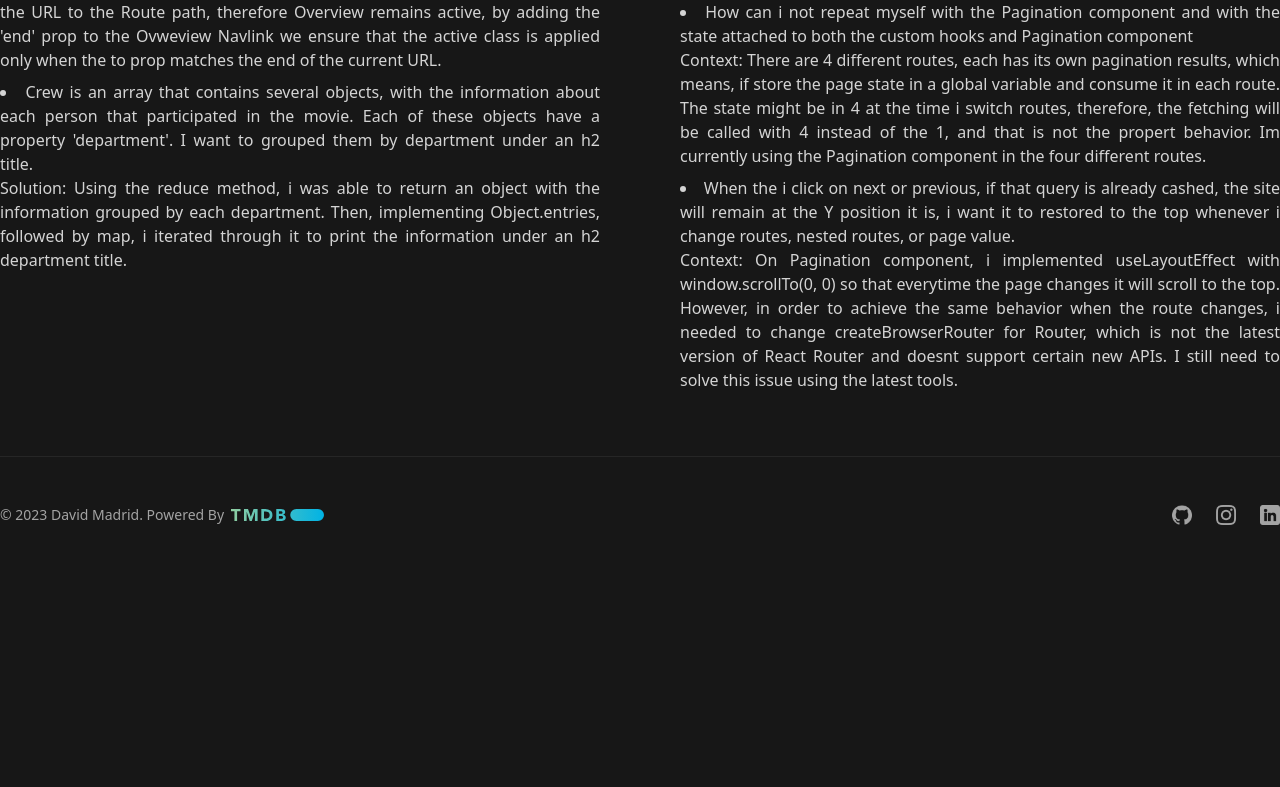
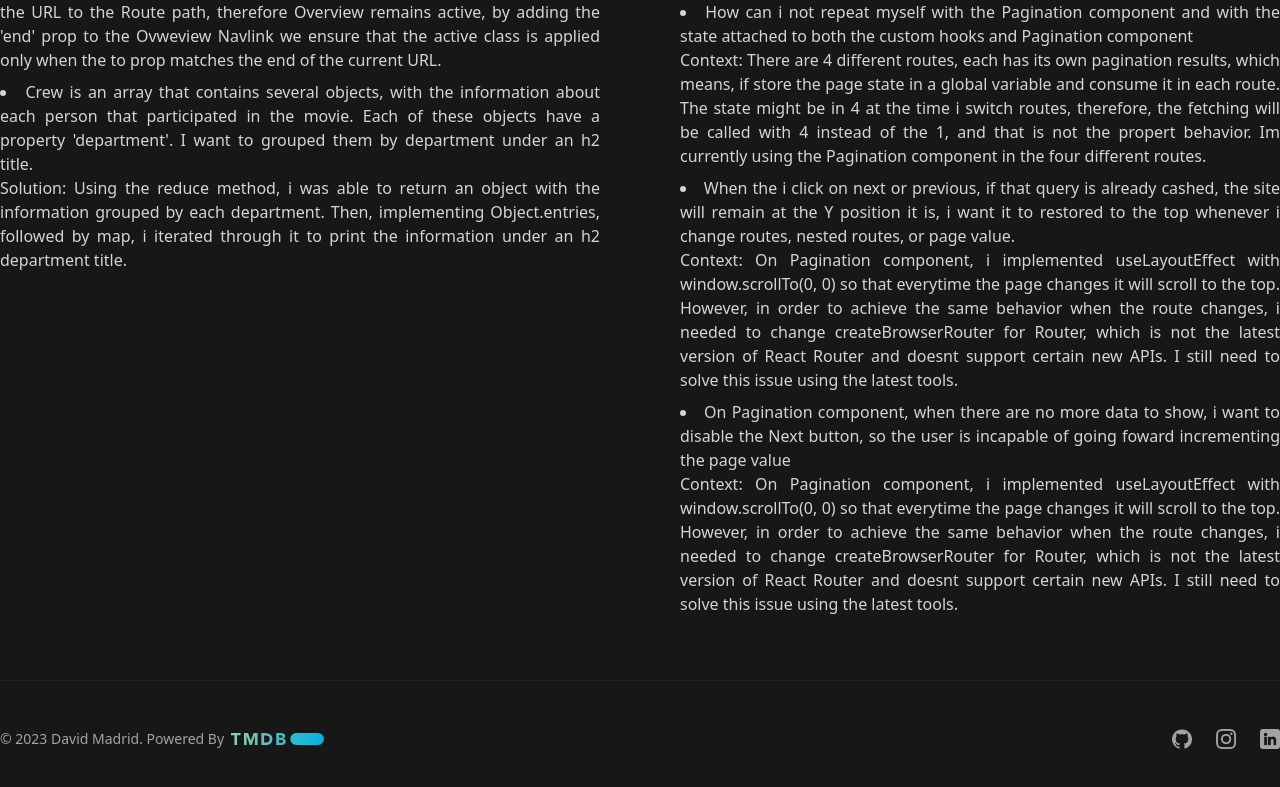
Before and after one commit to dmadridy/RMD, a React (Vite) app: page /reference in a window 1280 px wide. Shown: the part 711-1498 px from the top of the page. Before the commit the page ends 1284 px from the top, so only its background shows below. Built offline with nearby package versions, Linux system fonts and the light colour scheme.

Commit message:
Fixed issue with Next button on Pagination component, no longer available to go foward is there is no resutls

```diff
--- a/src/components/general/page.tsx
+++ b/src/components/general/page.tsx
@@ -2,12 +2,15 @@ import { RequestType } from '../../services/utils/types';
 import Item from './item';
 import Menu from '../../layouts/menu';
 import Pagination from './pagination';
+import { useVerifyLength } from '../../hooks/general';
 
 type Props = {
   data: RequestType | undefined;
 };
 
 const Page: React.FC<Props> = ({ data }) => {
+  const verifiedLength = useVerifyLength(data);
+
   return (
     <div className='container mx-auto max-w-7xl'>
       <Menu />
@@ -16,7 +19,7 @@ const Page: React.FC<Props> = ({ data }) => {
           <Item key={item.id} item={item} />
         ))}
       </div>
-      <Pagination />
+      <Pagination verifiedLength={verifiedLength} />
     </div>
   );
 };
--- a/src/components/general/pagination.tsx
+++ b/src/components/general/pagination.tsx
@@ -3,7 +3,11 @@ import leftAarrow from '../../assets/icons/left-arrow.png';
 import rightArrow from '../../assets/icons/right-arrow.png';
 import { PageContext } from '../../context';
 
-const Pagination = () => {
+type Props = {
+  verifiedLength: boolean;
+};
+
+const Pagination: React.FC<Props> = ({ verifiedLength }) => {
   const { previousPage, nextPage, page } = useContext(PageContext);
   useLayoutEffect(() => {
     window.scrollTo(0, 0);
@@ -24,8 +28,13 @@ const Pagination = () => {
         Previous
       </button>
       <button
+        disabled={verifiedLength}
         onClick={() => nextPage(page)}
-        className='flex gap-2 items-center p-2 hover:bg-neutral-800 rounded-lg transition duration-200'
+        className={
+          verifiedLength === true
+            ? 'flex gap-2 items-center p-2 opacity-50 cursor-no-drop'
+            : 'flex gap-2 items-center p-2 hover:bg-neutral-800 rounded-lg transition duration-200'
+        }
       >
         Next
         <img className='w-3' src={rightArrow} alt='' />
--- a/src/hooks/general.tsx
+++ b/src/hooks/general.tsx
@@ -75,3 +75,9 @@ export const useResetPageAndScrollToTop = () => {
     resetPage();
   }, [location]);
 };
+
+export const useVerifyLength = (data: RequestType | undefined) => {
+  if (data?.results === undefined) return true;
+  else if (data?.results.length >= 19) return false;
+  else return true;
+};
--- a/src/pages/reference.tsx
+++ b/src/pages/reference.tsx
@@ -110,6 +110,19 @@ const Reference = () => {
               React Router and doesnt support certain new APIs. I still need to
               solve this issue using the latest tools.
             </li>
+            <li>
+              On Pagination component, when there are no more data to show, i
+              want to disable the Next button, so the user is incapable of going
+              foward incrementing the page value
+              <br />
+              Context: On Pagination component, i implemented useLayoutEffect
+              with window.scrollTo(0, 0) so that everytime the page changes it
+              will scroll to the top. However, in order to achieve the same
+              behavior when the route changes, i needed to change
+              createBrowserRouter for Router, which is not the latest version of
+              React Router and doesnt support certain new APIs. I still need to
+              solve this issue using the latest tools.
+            </li>
           </div>
         </div>
       </div>
--- a/src/pages/search/index.tsx
+++ b/src/pages/search/index.tsx
@@ -1,7 +1,7 @@
 import { useSearchParams } from 'react-router-dom';
 import DataError from '../../components/errors/fetch';
 import Loading from '../../components/general/loading';
-import { useSearch } from '../../hooks/general';
+import { useSearch, useVerifyLength } from '../../hooks/general';
 import SearchItem from './item';
 import Pagination from '../../components/general/pagination';
 import { useContext } from 'react';
@@ -12,6 +12,7 @@ const Search = () => {
   const query = searchParam.get('query');
   const { page } = useContext(PageContext);
   const { data, isLoading, error } = useSearch(String(query), page);
+  const verifiedLength = useVerifyLength(data);
 
   if (isLoading) return <Loading />;
 
@@ -32,7 +33,7 @@ const Search = () => {
           return <SearchItem item={item} key={item.id} />;
         })}
       </div>
-      <Pagination />
+      <Pagination verifiedLength={verifiedLength} />
     </div>
   );
 };
```
